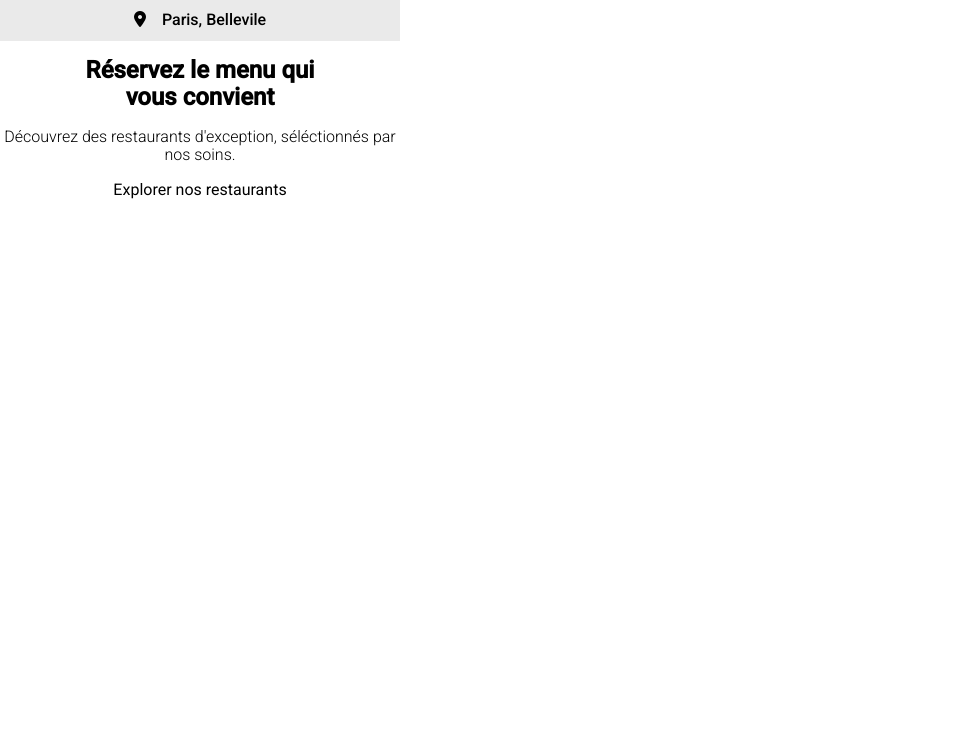
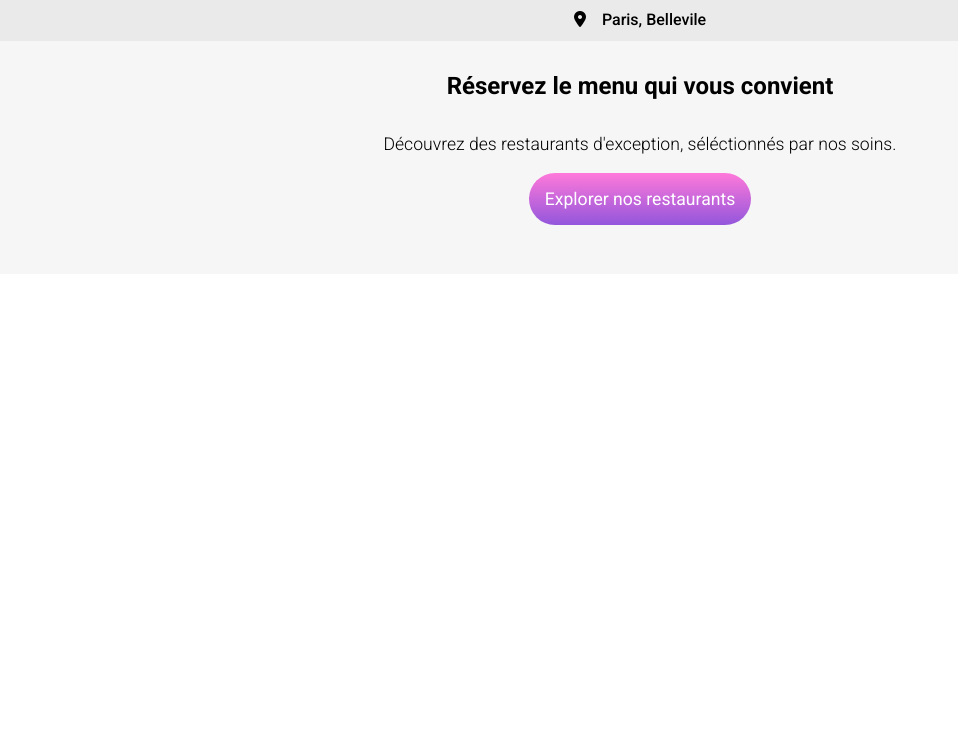
Before and after one commit to Firane/P3-Ohmyfood-GQ, a website: page index.html in a window 1280 px wide. Shown: the part 58-800 px from the top of the page, without its empty margins (0-958 px from the left). Drawn offline with nearby package versions, Linux system fonts and the light colour scheme; a web font is replaced by a local one.

Commit message:
Bouton fonctionel

```diff
--- a/index.html
+++ b/index.html
@@ -1,17 +1,23 @@
 <!DOCTYPE html>
 <html lang="en">
   <head>
-    <meta charset="UTF-8">
-    <meta http-equiv="X-UA-Compatible" content="IE=edge">
-    <meta name="viewport" content="width=device-width, initial-scale=1.0">
-    <link rel="stylesheet" href="./style/styles.css">
-    <link rel="stylesheet" href="./style/normalize.css">
-    <script src="https://kit.fontawesome.com/caa96f4471.js" crossorigin="anonymous"></script>
+    <meta charset="UTF-8" />
+    <meta http-equiv="X-UA-Compatible" content="IE=edge" />
+    <meta name="viewport" content="width=device-width, initial-scale=1.0" />
+    <link rel="stylesheet" href="./style/styles.css" />
+    <link rel="stylesheet" href="./style/normalize.css" />
+    <script
+      src="https://kit.fontawesome.com/caa96f4471.js"
+      crossorigin="anonymous"
+    ></script>
     <title>Ohmyfood - Accueil</title>
   </head>
   <body>
     <header>
-        <img src="./images/logo/ohmyfood_resized_header.png" alt="Logo de Ohmyfood">
+      <img
+        src="./images/logo/ohmyfood_resized_header.png"
+        alt="Logo de Ohmyfood"
+      />
     </header>
     <div class="position">
       <div class="position__container">
@@ -20,9 +26,13 @@
       </div>
     </div>
     <section class="exploration">
-        <h4 class="exploration__title">Réservez le menu qui vous convient</h4>
-        <p class="exploration__description">Découvrez des restaurants d'exception, séléctionnés par nos soins.</p>
-        <div class="exploration__button"><a href="http://www.google.com">Explorer nos restaurants</a></div>
+      <h1 class="exploration__title">Réservez le menu qui vous convient</h1>
+      <p class="exploration__description">
+        Découvrez des restaurants d'exception, séléctionnés par nos soins.
+      </p>
+      <button class="exploration__button">
+        <a href="www.google.com">Explorer nos restaurants</a>
+      </button>
     </section>
   </body>
 </html>
--- a/style/Base/_normalize.scss
+++ b/style/Base/_normalize.scss
@@ -1,16 +1,18 @@
 @import "../Utils/variables";
-@import url('https://fonts.googleapis.com/css2?family=Shrikhand&display=swap');
-@import url('https://fonts.googleapis.com/css2?family=Roboto:wght@300;400;500&family=Shrikhand&display=swap');
+@import url("https://fonts.googleapis.com/css2?family=Roboto:wght@100;300;400;500;700;900&family=Shrikhand&display=swap");
 * {
-    box-sizing: border-box;
-    font-family: 'Roboto', sans-serif;
+  box-sizing: border-box;
+  font-family: "Roboto", sans-serif;
 }
 
 body {
-    margin: 0 auto;
-    max-width: 400px;
+  margin: 0 auto;
 }
 
-h1 {
-    font-family: 'Shrikhand', cursive;
+h1,
+h2,
+h3,
+h4 {
+  margin: 0;
+  padding: 0;
 }
--- a/style/Utils/_mixins.scss
+++ b/style/Utils/_mixins.scss
@@ -1,7 +1,11 @@
 @mixin font-secondary {
-    font-family: 'Shrikhand', cursive;
+  font-family: "Shrikhand", cursive;
 }
 
 @mixin font-weight-lighter {
-    font-weight: 300;
+  font-weight: 300;
 }
+
+@mixin font-weight-bold {
+  font-weight: 700;
+}
--- a/style/pages/_exploration.scss
+++ b/style/pages/_exploration.scss
@@ -3,25 +3,44 @@
 @import "../Utils/mixins";
 
 .exploration {
+  background: #f6f6f6;
   display: flex;
   flex-direction: column;
   align-items: center;
   justify-content: center;
   align-content: center;
-    margin-top: 1rem;
-        a{
-            text-transform: none;
-            color: black;
+  padding-top: 1rem;
+  padding-bottom: 3rem;
+  a {
+    color: white;
+    border-radius: 30px;
+    padding: 1rem;
+    border-radius: 30px;
     text-decoration: none;
+    box-shadow: none;
+    font-size: 1.1rem;
+    color: white;
+    background: linear-gradient(to bottom, $color-secondary, $color-primary);
+    display: block;
   }
-        &__title{
+  &__title {
     width: 70%;
     font-size: 1.5rem;
     text-align: center;
-            margin: 0 auto;
+    @include font-weight-bold;
   }
   &__description {
     text-align: center;
+    font-size: 1.1rem;
     @include font-weight-lighter;
   }
+  &__button {
+    display: block;
+    box-shadow: none;
+    border: none;
+    background: none;
+    &:hover {
+      cursor: pointer;
     }
+  }
+}
--- a/style/pages/_position.scss
+++ b/style/pages/_position.scss
@@ -7,10 +7,9 @@
   &__container {
     display: flex;
     justify-content: center;
-        padding-top: .7rem;
-        padding-bottom: .7rem;
+    padding-top: 0.7rem;
+    padding-bottom: 0.7rem;
     gap: 1rem;
     font-weight: 500;
-        @include font-secondary;
   }
 }
```
Also changed, not shown: style/styles.css, 1 other file. Lines whose indentation alone changed are shown as unchanged.
